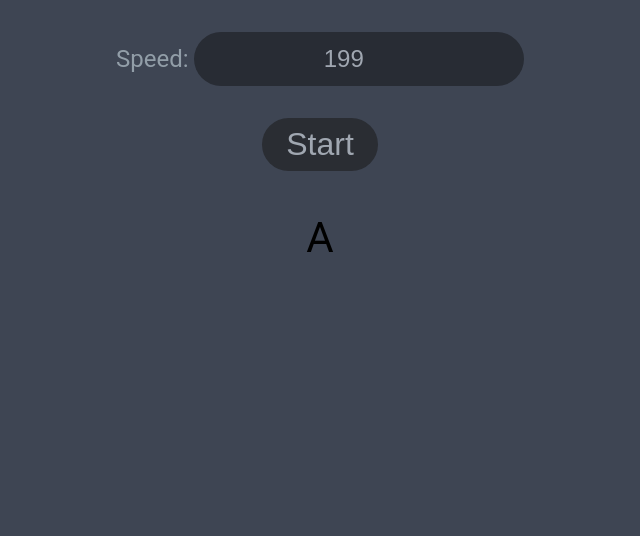
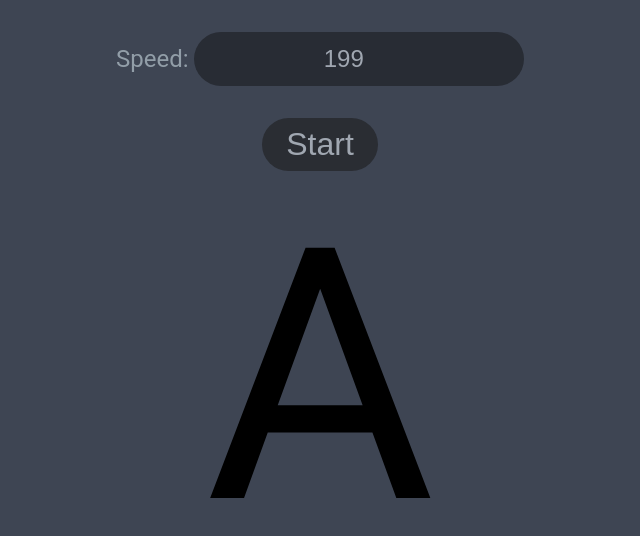
Before and after one commit to Qarls/letter-picker, a React (Create React App) app: page / in a window 1280 px wide. Shown: the top 536 px of the page, without its empty margins (320-960 px from the left). Built offline with nearby package versions, Linux system fonts and the light colour scheme.

Commit message:
add css to Letter component

```diff
--- /dev/null
+++ b/src/Components/Letter.css
@@ -0,0 +1,6 @@
+p {
+    font-size: 44vh;
+    margin: 0px;
+    margin-bottom: auto;
+
+}
--- a/src/Components/Letter.js
+++ b/src/Components/Letter.js
@@ -1,4 +1,5 @@
 import React, {} from 'react'
+import './Letter.css';
 
 const Letter = ({letters, currentLetter}) => {
 return(
```
